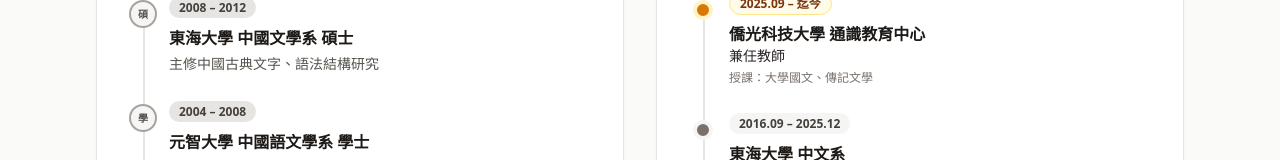
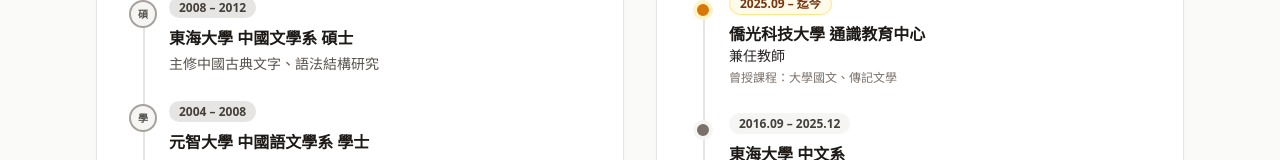
Before and after one commit to cltso/my-site, a React (Vite) app: page / in a window 1280 px wide. Shown: the part 2002-2162 px from the top of the page. Built offline with nearby package versions, Linux system fonts and the light colour scheme.

Commit message:
Update i18n.js

```diff
--- a/src/i18n.js
+++ b/src/i18n.js
@@ -288,7 +288,7 @@
     j1desc: { zh: '曾授課程：大一國文、文字學', en: 'Courses: Freshman Chinese, classical paleography' },
     j2org: { zh: '僑光科技大學 通識教育中心', en: 'General Education Center, Overseas Chinese Univ. of Technology' },
     j2role: { zh: '兼任教師', en: 'Adjunct Lecturer' },
-    j2desc: { zh: '授課：大學國文、傳記文學', en: 'Courses: University Chinese, Biographical Literature' },
+    j2desc: { zh: '曾授課程：大學國文、傳記文學', en: 'Courses: University Chinese, Biographical Literature' },
     j3org: { zh: '東海大學 中文系', en: 'Dept. of Chinese, Tunghai University' },
     j3role: { zh: '兼任講師', en: 'Adjunct Lecturer' },
     j3desc: { zh: '服務長達 9 年，積累極豐富之大一國語文教學、課程規劃與學生輔導實務', en: 'Nine years of service with extensive experience in Freshman Chinese teaching, course planning, and student advising' }
```
